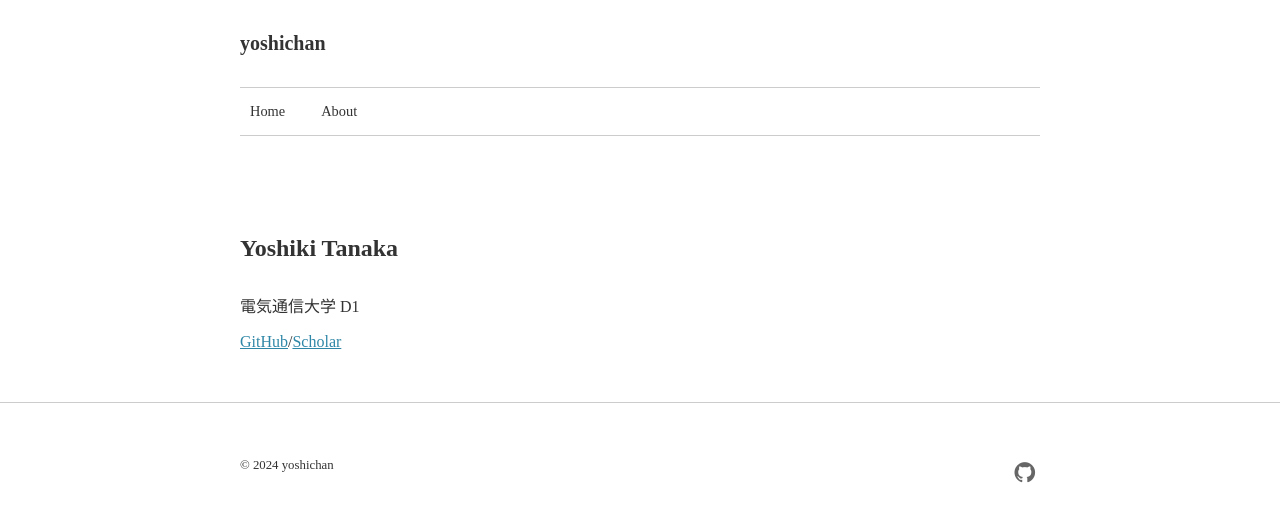
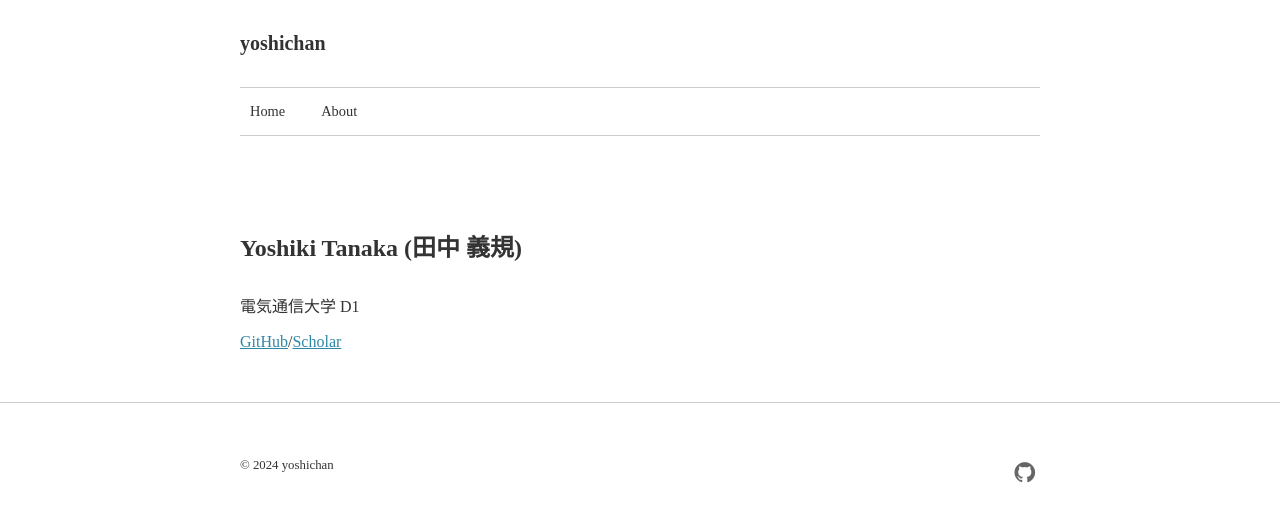
Before and after one commit to yoshi-chanaka/yoshi-chanaka.github.io, a Jekyll site: the page built from index.html, in a window 1280 px wide. Shown: the top 522 px of the page. Built offline with Jekyll 4.4.1, drawn with Linux system fonts in a browser that asks for light colours; nearby versions of some CDN libraries; the list of posts is cut into pages by our own code.

Commit message:
add jname

```diff
--- a/index.html
+++ b/index.html
@@ -7,7 +7,7 @@ layout: default
     <div class="container">
         <div class="front-page-container">
             <div class="profile">
-                <h2>Yoshiki Tanaka</h2>
+                <h2>Yoshiki Tanaka (田中 義規)</h2>
                 <p>電気通信大学 D1</a>
                 </p>
                 <div class="social-link">
```
